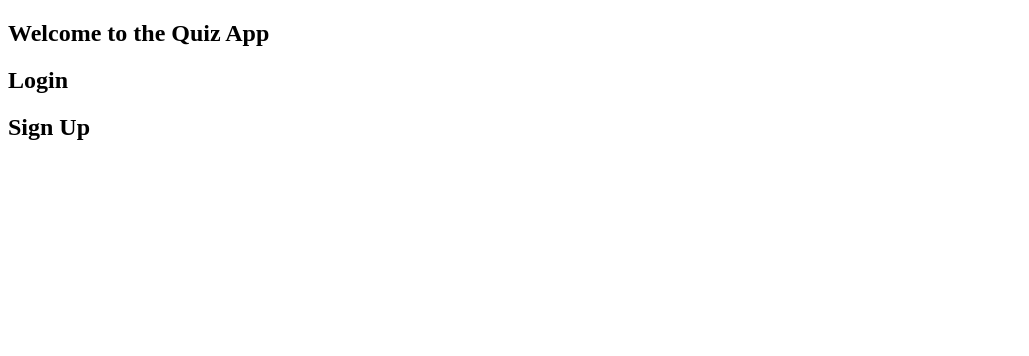
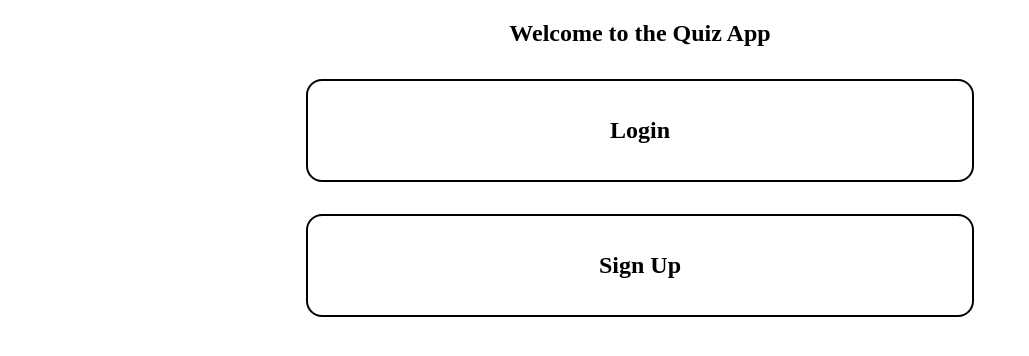
Before and after one commit to hk279/quiz_app, a PHP site: page / in a window 1280 px wide. Shown: the top 356 px of the page, without its empty margins (0-1029 px from the left). Run offline with PHP 8.4, Linux system fonts and the light colour scheme.

Commit message:
Minor fix

```diff
--- a/index.html
+++ b/index.html
@@ -3,7 +3,7 @@
     <head>
         <title>Quiz App Index</title>
         <meta charset="utf-8" />
-        <link href="" rel="stylesheet" />
+        <link href="index_style.css" rel="stylesheet" />
     </head>
     <body>
         <header>
--- a/index_style.css
+++ b/index_style.css
@@ -12,7 +12,7 @@ body {
 div {
 	border: 2px solid black;
 	border-radius: 1em;
-	width: 70%;
+	width: 50%;
 	padding: 1em;
 	margin: 2em auto;
 	position: relative;
```
